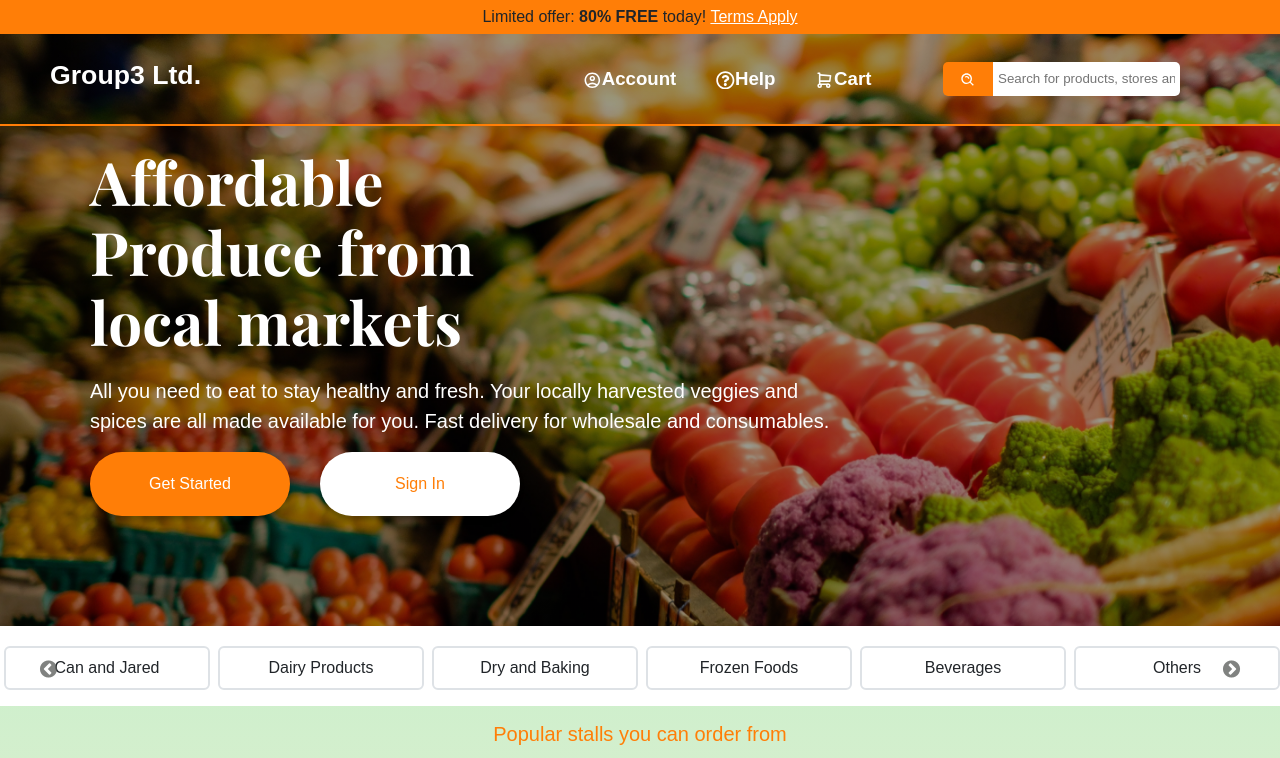
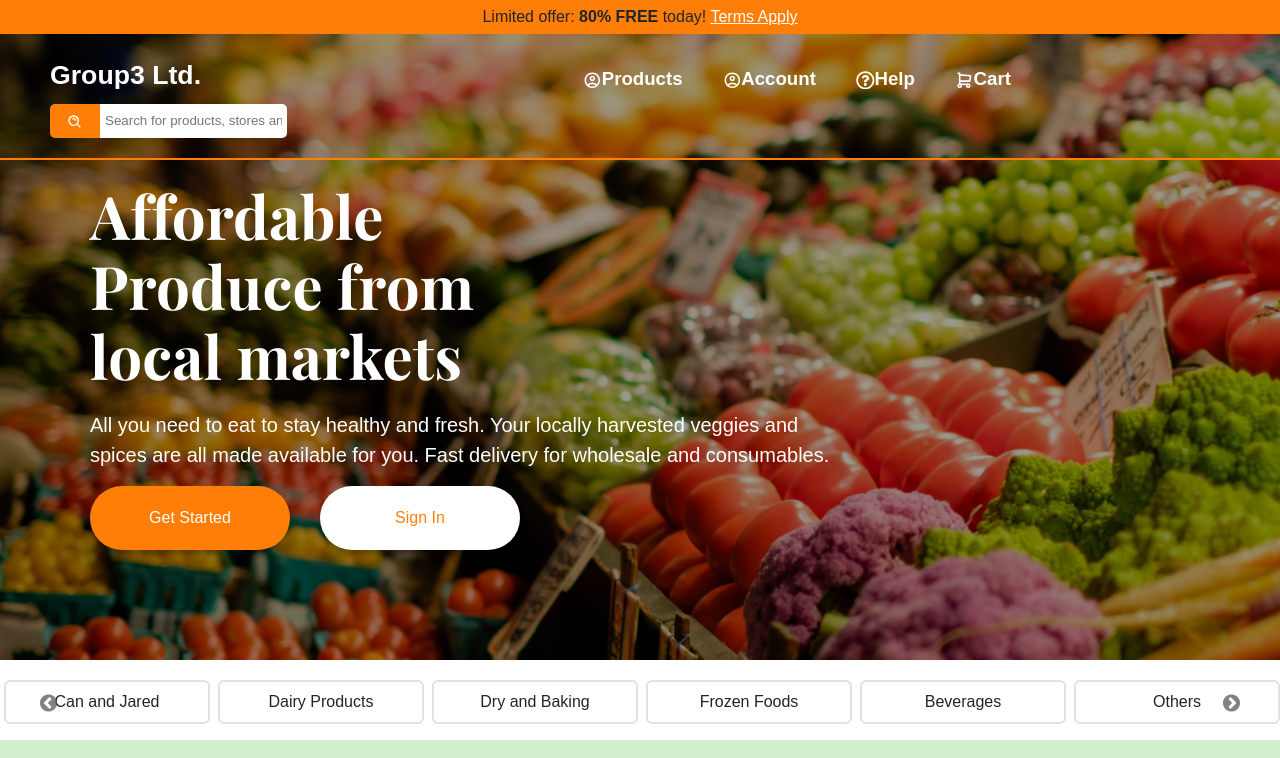
Before and after one commit to codeHokage1/group3-eCommerce, a React (Create React App) app in the folder e-commerce/: page / in a window 1280 px wide. Shown: the top 758 px of the page. Built offline with nearby package versions, Linux system fonts and the light colour scheme; a web font is replaced by a local one.

Commit message:
add product to the navbar

```diff
--- a/e-commerce/src/App.js
+++ b/e-commerce/src/App.js
@@ -7,6 +7,7 @@ import Home from '../src/pages/Home'
 import Account from '../src/pages/Account'
 import Checkout from '../src/pages/Checkout'
 import Help from '../src/pages/Help'
+import Products from './pages/Products'
 
 function App() {
   return (
@@ -18,6 +19,7 @@ function App() {
         <Route path={'/account'} element={<Account />} />
         <Route path={'/cart'} element={<Checkout />} />
         <Route path={'/help'} element={<Help />} />
+        <Route path={'/products'} element={<Products />} />
       </Routes>
     </BrowserRouter>
   )
--- a/e-commerce/src/components/NavBar/NavBar.jsx
+++ b/e-commerce/src/components/NavBar/NavBar.jsx
@@ -1,52 +1,86 @@
-import React, { useState } from 'react';
-import { MdOutlineAccountCircle as UserLogo } from "react-icons/md";
-import { FaRegQuestionCircle as HelpLogo } from "react-icons/fa";
-import { FaBars } from "react-icons/fa";
+import React, { useState } from 'react'
+import { MdOutlineAccountCircle as UserLogo } from 'react-icons/md'
+import { FaRegQuestionCircle as HelpLogo } from 'react-icons/fa'
+import { FaBars } from 'react-icons/fa'
 
+import { TbShoppingCart as CartLogo } from 'react-icons/tb'
+import { BiSearchAlt as SearchLogo } from 'react-icons/bi'
+import { Link } from 'react-router-dom'
 
-import { TbShoppingCart as CartLogo } from "react-icons/tb";
-import { BiSearchAlt as SearchLogo } from "react-icons/bi";
-import { Link } from 'react-router-dom';
-
-import Offcanvas from 'react-bootstrap/Offcanvas';
-import './NavBar.css';
-
+import Offcanvas from 'react-bootstrap/Offcanvas'
+import './NavBar.css'
 
 const NavBar = () => {
-
   // const [menuClicked, setMenuClicked] = useState(false);
 
-    const [show, setShow] = useState(false);
+  const [show, setShow] = useState(false)
 
-    const handleClose = () => setShow(false);
-    const handleShow = () => setShow(true);
+  const handleClose = () => setShow(false)
+  const handleShow = () => setShow(true)
 
   return (
-        <nav className='navbar'>
-            <div className='brandAndLinks'>
-                <h1 className='navbar-brand'><Link to='/' className='link'>Group3 Ltd.</Link></h1>
-                <ul className='links'>
-                    <li><Link to='/account' className='link'><UserLogo /><span className='mobile-remove'>Account</span></Link></li>
-                    <li><Link to='/help' className='link'><HelpLogo /><span className='mobile-remove'>Help</span></Link></li>
-                    <li><Link to='/cart' className='link'><CartLogo /><span className='mobile-remove'>Cart</span></Link></li>
+    <nav className="navbar">
+      <div className="brandAndLinks">
+        <h1 className="navbar-brand">
+          <Link to="/" className="link">
+            Group3 Ltd.
+          </Link>
+        </h1>
+        <ul className="links">
+          <li>
+            <Link to="/products" className="link">
+              <UserLogo />
+              <span className="mobile-remove">Products</span>
+            </Link>
+          </li>
+
+          <li>
+            <Link to="/account" className="link">
+              <UserLogo />
+              <span className="mobile-remove">Account</span>
+            </Link>
+          </li>
+          <li>
+            <Link to="/help" className="link">
+              <HelpLogo />
+              <span className="mobile-remove">Help</span>
+            </Link>
+          </li>
+          <li>
+            <Link to="/cart" className="link">
+              <CartLogo />
+              <span className="mobile-remove">Cart</span>
+            </Link>
+          </li>
         </ul>
       </div>
-            <div className='search'>
-                <form onSubmit={e => e.preventDefault()}>
-                        <button className="search-button"><SearchLogo /></button>
-                        <input type="text" placeholder='Search for products, stores and categories' className='search-input'/>
+      <div className="search">
+        <form onSubmit={(e) => e.preventDefault()}>
+          <button className="search-button">
+            <SearchLogo />
+          </button>
+          <input
+            type="text"
+            placeholder="Search for products, stores and categories"
+            className="search-input"
+          />
         </form>
         <div>
-                  <FaBars className='menu-button' onClick={handleShow}/>
+          <FaBars className="menu-button" onClick={handleShow} />
         </div>
       </div>
 
-          <Offcanvas show={show} onHide={handleClose} placement='end' style={{width: "60%"}}>
+      <Offcanvas
+        show={show}
+        onHide={handleClose}
+        placement="end"
+        style={{ width: '60%' }}
+      >
         <Offcanvas.Header closeButton>
           <Offcanvas.Title>Group3 Ltd.</Offcanvas.Title>
         </Offcanvas.Header>
         <Offcanvas.Body>
-                        <ul className='products-mobile'>
+          <ul className="products-mobile">
             <li> Vegetables</li>
             <li> Vegetables</li>
             <li> Vegetables</li>
@@ -57,4 +91,4 @@ const NavBar = () => {
   )
 }
 
-export default NavBar;
+export default NavBar
--- a/e-commerce/src/pages/Home.jsx
+++ b/e-commerce/src/pages/Home.jsx
@@ -9,10 +9,6 @@ import Categories from '../components/Categories/Categories'
 import PopularStalls from '../components/PopularStalls/PopularStalls'
 import StartShopping from '../components/StartShopping'
 import AutoSlide from '../components/AutoSlide/AutoSlide'
-import LiveStock from '../components/livestock/LiveStock'
-import Baking from '../components/baking/Baking'
-import FrozenFood from '../components/frozenfood/FrozenFood'
-import BeverageSnack from '../components/beveragesnack/BeverageSnack'
 
 const Home = () => {
   return (
```
Also changed, not shown: e-commerce/src/pages/Products.js (+7 -0 lines). Lines whose indentation alone changed are shown as unchanged.
